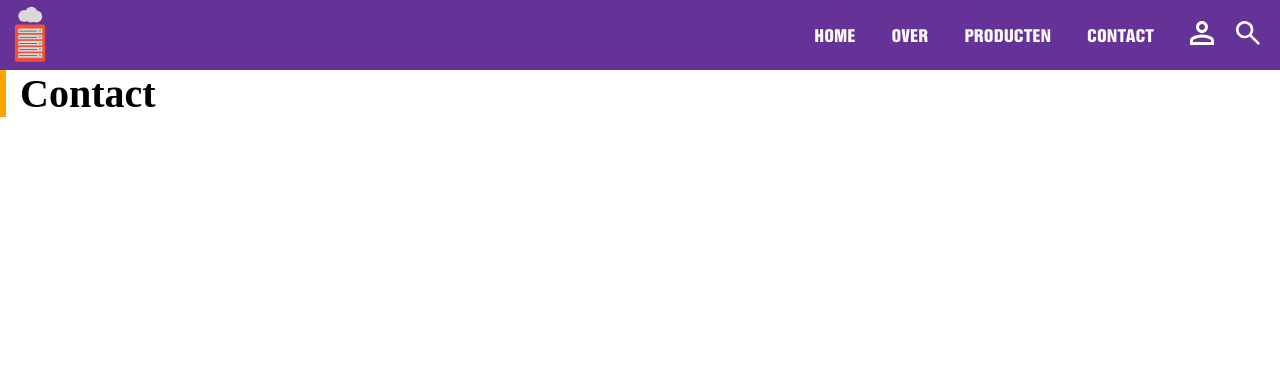
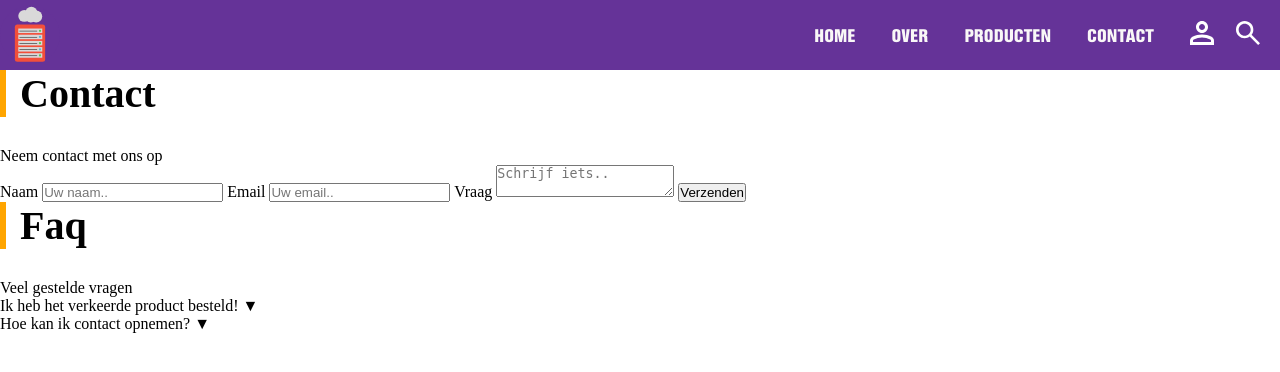
Before and after one commit to TiesOnKip/krashosting, a PHP site: page /contact.php in a window 1280 px wide. Shown: the top 372 px of the page. Run offline with PHP 8.4, Linux system fonts and the light colour scheme; some web fonts are replaced.

Commit message:
Opzet contact pagina (dus nog zonder css)

```diff
--- a/src/contact.php
+++ b/src/contact.php
@@ -22,18 +22,73 @@
             <div id="icon-wrapper">
                 <a class="icon" id="account" href="dashboard.php">
                     <svg width="24" height="24" viewBox="0 0 24 24" fill="none" xmlns="http://www.w3.org/2000/svg">
-                        <path d="M12 12C10.35 12 8.9375 11.4125 7.7625 10.2375C6.5875 9.0625 6 7.65 6 6C6 4.35 6.5875 2.9375 7.7625 1.7625C8.9375 0.5875 10.35 0 12 0C13.65 0 15.0625 0.5875 16.2375 1.7625C17.4125 2.9375 18 4.35 18 6C18 7.65 17.4125 9.0625 16.2375 10.2375C15.0625 11.4125 13.65 12 12 12ZM0 24V19.8C0 18.95 0.21875 18.1688 0.65625 17.4563C1.09375 16.7438 1.675 16.2 2.4 15.825C3.95 15.05 5.525 14.4688 7.125 14.0813C8.725 13.6938 10.35 13.5 12 13.5C13.65 13.5 15.275 13.6938 16.875 14.0813C18.475 14.4688 20.05 15.05 21.6 15.825C22.325 16.2 22.9062 16.7438 23.3438 17.4563C23.7813 18.1688 24 18.95 24 19.8V24H0ZM3 21H21V19.8C21 19.525 20.9313 19.275 20.7938 19.05C20.6562 18.825 20.475 18.65 20.25 18.525C18.9 17.85 17.5375 17.3438 16.1625 17.0063C14.7875 16.6688 13.4 16.5 12 16.5C10.6 16.5 9.2125 16.6688 7.8375 17.0063C6.4625 17.3438 5.1 17.85 3.75 18.525C3.525 18.65 3.34375 18.825 3.20625 19.05C3.06875 19.275 3 19.525 3 19.8V21ZM12 9C12.825 9 13.5313 8.70625 14.1188 8.11875C14.7063 7.53125 15 6.825 15 6C15 5.175 14.7063 4.46875 14.1188 3.88125C13.5313 3.29375 12.825 3 12 3C11.175 3 10.4688 3.29375 9.88125 3.88125C9.29375 4.46875 9 5.175 9 6C9 6.825 9.29375 7.53125 9.88125 8.11875C10.4688 8.70625 11.175 9 12 9Z" fill="white" />
+                        <path
+                            d="M12 12C10.35 12 8.9375 11.4125 7.7625 10.2375C6.5875 9.0625 6 7.65 6 6C6 4.35 6.5875 2.9375 7.7625 1.7625C8.9375 0.5875 10.35 0 12 0C13.65 0 15.0625 0.5875 16.2375 1.7625C17.4125 2.9375 18 4.35 18 6C18 7.65 17.4125 9.0625 16.2375 10.2375C15.0625 11.4125 13.65 12 12 12ZM0 24V19.8C0 18.95 0.21875 18.1688 0.65625 17.4563C1.09375 16.7438 1.675 16.2 2.4 15.825C3.95 15.05 5.525 14.4688 7.125 14.0813C8.725 13.6938 10.35 13.5 12 13.5C13.65 13.5 15.275 13.6938 16.875 14.0813C18.475 14.4688 20.05 15.05 21.6 15.825C22.325 16.2 22.9062 16.7438 23.3438 17.4563C23.7813 18.1688 24 18.95 24 19.8V24H0ZM3 21H21V19.8C21 19.525 20.9313 19.275 20.7938 19.05C20.6562 18.825 20.475 18.65 20.25 18.525C18.9 17.85 17.5375 17.3438 16.1625 17.0063C14.7875 16.6688 13.4 16.5 12 16.5C10.6 16.5 9.2125 16.6688 7.8375 17.0063C6.4625 17.3438 5.1 17.85 3.75 18.525C3.525 18.65 3.34375 18.825 3.20625 19.05C3.06875 19.275 3 19.525 3 19.8V21ZM12 9C12.825 9 13.5313 8.70625 14.1188 8.11875C14.7063 7.53125 15 6.825 15 6C15 5.175 14.7063 4.46875 14.1188 3.88125C13.5313 3.29375 12.825 3 12 3C11.175 3 10.4688 3.29375 9.88125 3.88125C9.29375 4.46875 9 5.175 9 6C9 6.825 9.29375 7.53125 9.88125 8.11875C10.4688 8.70625 11.175 9 12 9Z"
+                            fill="white" />
                     </svg>
                 </a>
                 <a class="icon" id="search" href="#">
                     <svg width="24" height="24" viewBox="0 0 24 24" fill="none" xmlns="http://www.w3.org/2000/svg">
-                        <path d="M22.1333 24L13.7333 15.6C13.0667 16.1333 12.3 16.5556 11.4333 16.8667C10.5667 17.1778 9.64445 17.3333 8.66667 17.3333C6.24444 17.3333 4.19444 16.4944 2.51667 14.8167C0.838889 13.1389 0 11.0889 0 8.66667C0 6.24444 0.838889 4.19444 2.51667 2.51667C4.19444 0.838889 6.24444 0 8.66667 0C11.0889 0 13.1389 0.838889 14.8167 2.51667C16.4944 4.19444 17.3333 6.24444 17.3333 8.66667C17.3333 9.64445 17.1778 10.5667 16.8667 11.4333C16.5556 12.3 16.1333 13.0667 15.6 13.7333L24 22.1333L22.1333 24ZM8.66667 14.6667C10.3333 14.6667 11.75 14.0833 12.9167 12.9167C14.0833 11.75 14.6667 10.3333 14.6667 8.66667C14.6667 7 14.0833 5.58333 12.9167 4.41667C11.75 3.25 10.3333 2.66667 8.66667 2.66667C7 2.66667 5.58333 3.25 4.41667 4.41667C3.25 5.58333 2.66667 7 2.66667 8.66667C2.66667 10.3333 3.25 11.75 4.41667 12.9167C5.58333 14.0833 7 14.6667 8.66667 14.6667Z" fill="white" />
+                        <path
+                            d="M22.1333 24L13.7333 15.6C13.0667 16.1333 12.3 16.5556 11.4333 16.8667C10.5667 17.1778 9.64445 17.3333 8.66667 17.3333C6.24444 17.3333 4.19444 16.4944 2.51667 14.8167C0.838889 13.1389 0 11.0889 0 8.66667C0 6.24444 0.838889 4.19444 2.51667 2.51667C4.19444 0.838889 6.24444 0 8.66667 0C11.0889 0 13.1389 0.838889 14.8167 2.51667C16.4944 4.19444 17.3333 6.24444 17.3333 8.66667C17.3333 9.64445 17.1778 10.5667 16.8667 11.4333C16.5556 12.3 16.1333 13.0667 15.6 13.7333L24 22.1333L22.1333 24ZM8.66667 14.6667C10.3333 14.6667 11.75 14.0833 12.9167 12.9167C14.0833 11.75 14.6667 10.3333 14.6667 8.66667C14.6667 7 14.0833 5.58333 12.9167 4.41667C11.75 3.25 10.3333 2.66667 8.66667 2.66667C7 2.66667 5.58333 3.25 4.41667 4.41667C3.25 5.58333 2.66667 7 2.66667 8.66667C2.66667 10.3333 3.25 11.75 4.41667 12.9167C5.58333 14.0833 7 14.6667 8.66667 14.6667Z"
+                            fill="white" />
                     </svg>
                 </a>
             </div>
         </div>
     </header>
-    <h1>Contact</h1>
+    <h1 class="contactTitel">Contact</h1>
+    <p class="contactText">Neem contact met ons op</p>
+
+    <form class="form" action="">
+        <label for="name">Naam</label>
+        <input type="text" id="name" name="name" placeholder="Uw naam..">
+
+        <label for="email">Email</label>
+        <input type="email" id="email" name="email" placeholder="Uw email..">
+
+        <label for="subject">Vraag</label>
+        <textarea id="subject" name="subject" placeholder="Schrijf iets.."></textarea>
+
+        <input type="submit" value="Verzenden">
+    </form>
+
+    <h1 class="faqTitel">Faq</h1>
+    <p class="faqText">Veel gestelde vragen</p>
+
+    <div class="faqVragen">
+        <div class="faqItem">
+            <div class="faqQuestion">
+                <span>Ik heb het verkeerde product besteld!</span>
+                <span class="arrow">&#9660;</span>
+            </div>
+            <div class="faqAnswer" style="display: none;">
+                <p>Stuur ons zo snel mogelijk een bericht, wij lossen het op!</p>
+            </div>
+        </div>
+        <div class="faqItem">
+            <div class="faqQuestion">
+                <span>Hoe kan ik contact opnemen?</span>
+                <span class="arrow">&#9660;</span>
+            </div>
+            <div class="faqAnswer" style="display: none;">
+                <p>U kunt ons altijd bellen via ons telefoonnummer: 06827383939 <br>
+                    Of via het contact formulier</p>
+            </div>
+        </div>
+    </div>
+
+    <script>
+        document.querySelectorAll('.faqQuestion').forEach(item => {
+            item.addEventListener('click', () => {
+                const answer = item.nextElementSibling;
+                const arrow = item.querySelector('.arrow');
+                answer.style.display = answer.style.display === 'block' ? 'none' : 'block';
+                arrow.style.transform = arrow.style.transform === 'rotate(180deg)' ? 'rotate(0deg)' : 'rotate(180deg)';
+            });
+        });
+    </script>
+
 </body>
 
 </html>
```
